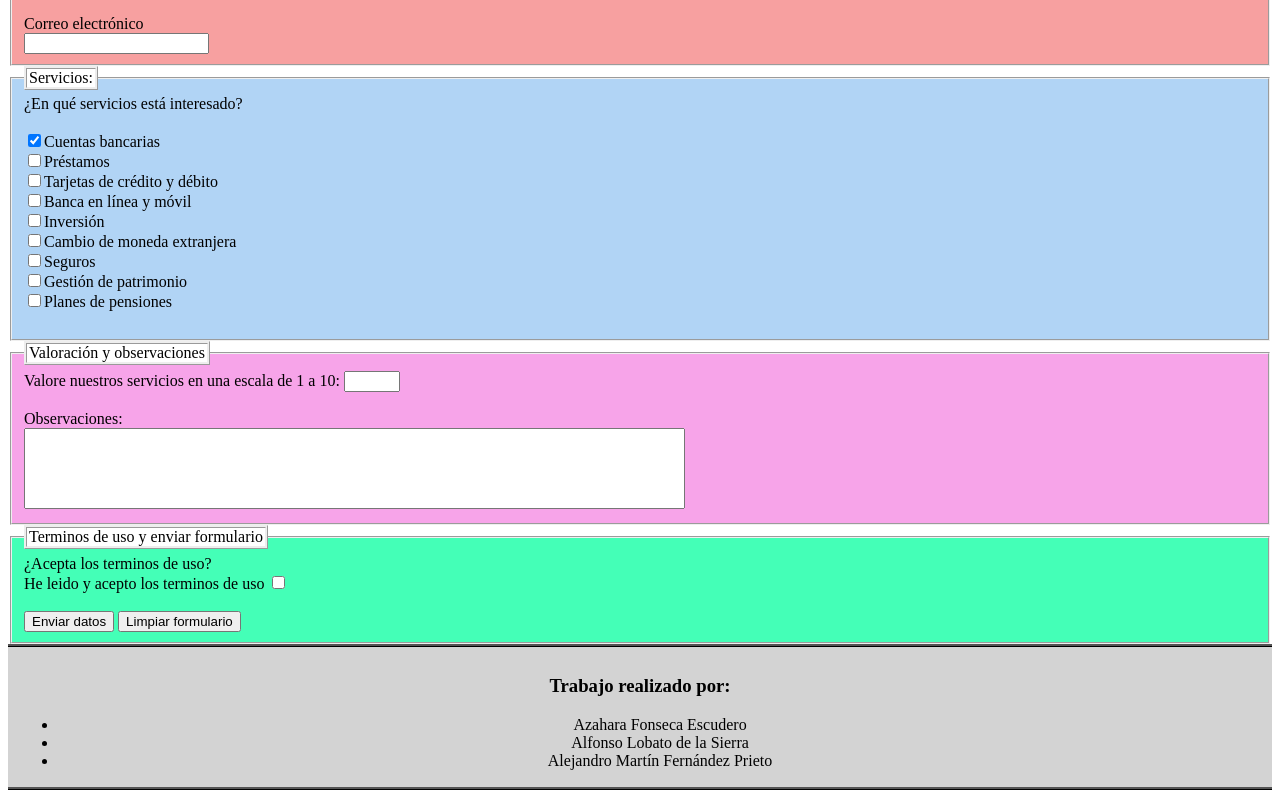
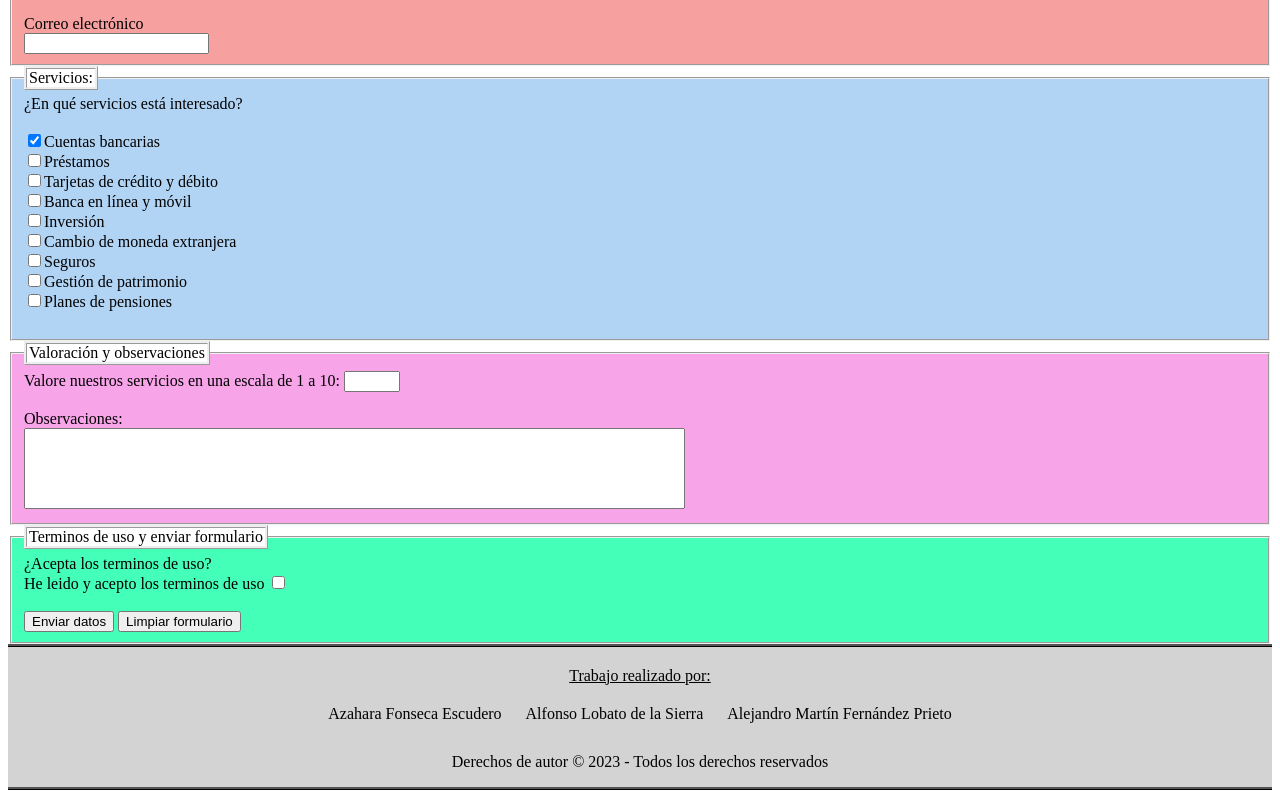
Before and after one commit to AzaharaFE/WorkspaceLenguajes, a plain HTML site: page Contacto.html in a window 1280 px wide. Shown: the part 945-1743 px from the top of the page. Drawn offline with Linux system fonts and the light colour scheme.

Commit message:
modificados pies de pagina

```diff
--- a/Contacto.html
+++ b/Contacto.html
@@ -218,14 +218,15 @@
             </form>
         </section>
 
-    <footer class="pie">
-        <h3>Trabajo realizado por:</h3>
-        <ul>
-            <li>Azahara Fonseca Escudero</li>
-            <li>Alfonso Lobato de la Sierra</li>
-            <li>Alejandro Martín Fernández Prieto</li>
-        </ul>
-    </footer>
+        <footer class="pie">
+            <p style="list-style-type: none; margin: 10px 0; padding: 0; text-align: center;"><u>Trabajo realizado por:</u></p>
+            <ul style="list-style-type: none; margin: 10px 0; padding: 0; text-align: center;">
+              <li style="display: inline-block; margin: 10px;">Azahara Fonseca Escudero</li>
+              <li style="display: inline-block; margin: 10px;">Alfonso Lobato de la Sierra</li>
+              <li style="display: inline-block; margin: 10px;">Alejandro Martín Fernández Prieto</li>
+            </ul>
+            <p style="margin-top: 20px;">Derechos de autor © 2023 - Todos los derechos reservados</p>
+          </footer>
 
 </body>
 </html>
```
Also changed, not shown: AreasDeActuacion.html (+9 -9 lines), QuienesSomos.html (+9 -9 lines).
